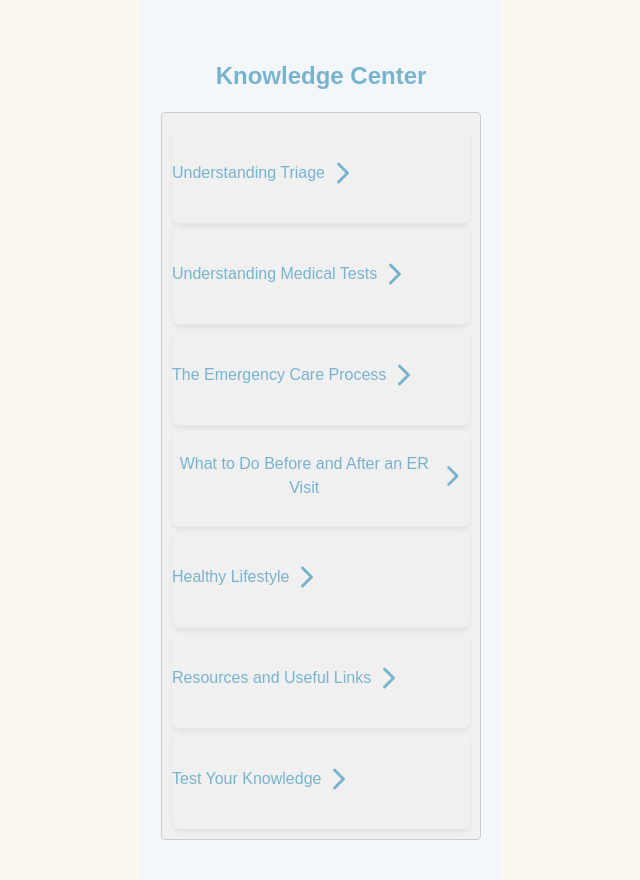
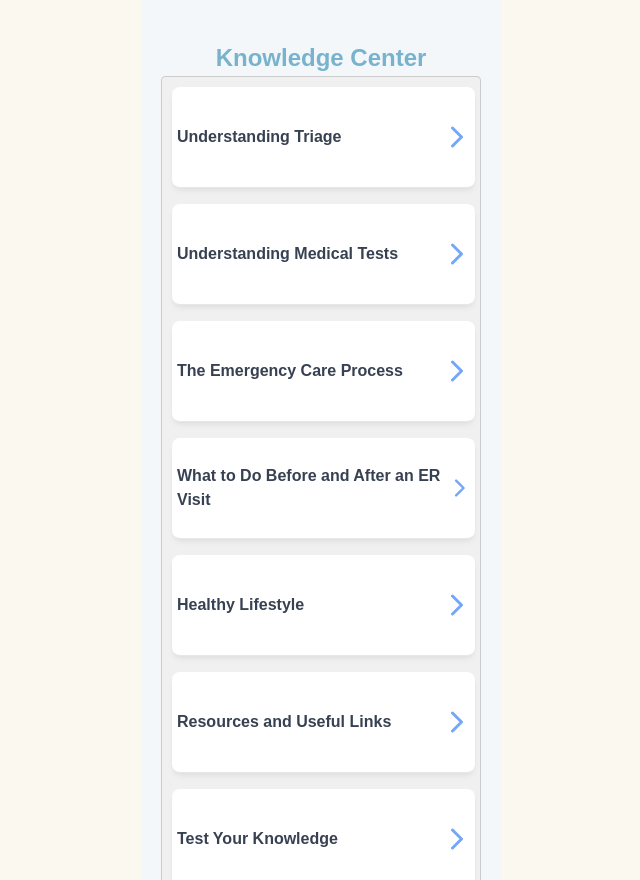
Before and after one commit to TheVortex8/hospital-declustering, a React (Vite) app: page /knowledgeCenter in a window 1280 px wide. Shown: the whole page, without its empty margins (319-959 px from the left). Built offline with nearby package versions, Linux system fonts and the light colour scheme.

Commit message:
gpt fix + styling knowledge center

```diff
--- a/src/pages/KnowledgeCenter.tsx
+++ b/src/pages/KnowledgeCenter.tsx
@@ -36,37 +36,64 @@ const KnowledgeCenter = () => {
       {menuItems.map((item, index) => (
         <div
           key={index}
-            onClick={() => navigate(item.endpoint)} // Navigate to the endpoint
-            className="flex items-center justify-between pl-10 pr-8 py-6 bg-white hover:bg-blue-50 transition-all duration-300"
+          onClick={() => navigate(item.endpoint)}
           style={{
+            display: "flex",
+            alignItems: "center",
+            justifyContent: "center", // Changed to flex-start for left alignment
+            paddingLeft: "5px",
+            backgroundColor: "white",
             minHeight: "100px",
             width: "100%",
-              borderBottom:
-                index === menuItems.length - 1 ? "none" : "1px solid #e5e7eb",
-              boxShadow:
-                "0 4px 6px -1px rgba(0, 0, 0, 0.05), 0 2px 4px -1px rgba(0, 0, 0, 0.03)",
+            borderBottom: index === menuItems.length - 1 ? "none" : "1px solid #e5e7eb",
+            boxShadow: "0 4px 6px -1px rgba(0, 0, 0, 0.05), 0 2px 4px -1px rgba(0, 0, 0, 0.03)",
             borderRadius: "8px",
-              cursor: "pointer", // Add pointer cursor
+            cursor: "pointer",
+            marginBottom: "16px",
+            transition: "background-color 0.3s",
+            textAlign: "left",
+          }}
+          onMouseOver={(e) => {
+            e.currentTarget.style.backgroundColor = "#EBF5FF";
+          }}
+          onMouseOut={(e) => {
+            e.currentTarget.style.backgroundColor = "white";
           }}
         >
+          <div style={{ flexGrow: 1 }}>
             <span
-              className="text-3xl font-semibold text-gray-700 flex-grow leading-tight pr-6"
               style={{
-                textDecoration: "none", // Default (no underline)
+          fontSize: "1rem",
+          fontWeight: 600,
+          color: "#374151",
+          lineHeight: 1.25,
+          paddingRight: "24px",
               }}
               onMouseOver={(e) => {
-                e.currentTarget.style.textDecoration = "underline"; // Add underline on hover
+          e.currentTarget.style.textDecoration = "underline";
               }}
               onMouseOut={(e) => {
-                e.currentTarget.style.textDecoration = "none"; // Remove underline on hover out
+          e.currentTarget.style.textDecoration = "none";
               }}
             >
               {item.label}
             </span>
+          </div>
           <ChevronRight
-              className="text-blue-500 opacity-70 hover:opacity-100"
-              strokeWidth={2}
-              size={36}
+            style={{
+              color: "#3B82F6",
+              opacity: 0.7,
+              marginLeft: "auto",
+              width: "36px",
+              height: "36px",
+              strokeWidth: 2
+            }}
+            onMouseOver={(e) => {
+              e.currentTarget.style.opacity = 1;
+            }}
+            onMouseOut={(e) => {
+              e.currentTarget.style.opacity = 0.7;
+            }}
           />
         </div>
       ))}
--- a/src/pages/chatbox.tsx
+++ b/src/pages/chatbox.tsx
@@ -26,7 +26,7 @@ const Chatbox = () => {
         headers: {
           'Content-Type': 'application/json',
         },
-        body: JSON.stringify({ input: `My name is ${username}: ${input}`}),
+        body: JSON.stringify({ name: username, input: `My name is ${username}: ${input}`}),
       });
 
       const data = await response.json();
--- a/src/pages/profile.tsx
+++ b/src/pages/profile.tsx
@@ -2,6 +2,7 @@ import { useEffect, useState } from 'react';
 import { Patient, PatientsQueue } from '../../types/patient.ts';
 import logo from '../assets/logo.png';
 import '../styles/profile.css'; // Import the CSS file
+import { FaUser } from 'react-icons/fa';
 
 export default function Profile() {
   const [patientData, setPatientData] = useState<Patient | null>(null);
@@ -54,7 +55,7 @@ export default function Profile() {
     <div className="profile-container">
       <button
         className="back-button"
-        onClick={() => window.location.href = '/games'}
+        onClick={() => window.location.href = '/dashboard'}
       >
         Back
       </button>
@@ -62,7 +63,8 @@ export default function Profile() {
       <div className="profile-box">
         <div className="profile-picture">
           {/* Placeholder for profile picture */}
-          <img src={logo} alt="Profile" />
+          <FaUser size={24} color='#78B3CE' style={{backgroundColor:'#555', padding: '1rem', borderRadius: '50%'}}/> {/* Add icon */}
+
         </div>
         <div className="profile-info">
           <p><strong>{patientData.name}</strong></p>
--- a/src/pages/whackeAMole.tsx
+++ b/src/pages/whackeAMole.tsx
@@ -4,7 +4,7 @@ const WhackAMole = () => {
   const [moles, setMoles] = useState(Array(9).fill(false));
   const [highScore, setHighScore] = useState(0);
   const [score, setScore] = useState(0);
-  const [timeLeft, setTimeLeft] = useState(10);
+  const [timeLeft, setTimeLeft] = useState(30);
   const [activeIndex, setActiveIndex] = useState(null);
 
   useEffect(() => {
@@ -24,7 +24,7 @@ const WhackAMole = () => {
         setMoles((prev) =>
           prev.map((_, idx) => (idx === randomIndex ? true : false))
         );
-      }, 800);
+      }, 400+10*timeLeft);
       return () => clearInterval(moleTimer);
     } else {
       alert(`Game Over! Your score is ${score}`);
```
Also changed, not shown: 1 other file (tests, documents, lock files or other folders). Lines whose indentation alone changed are shown as unchanged.
